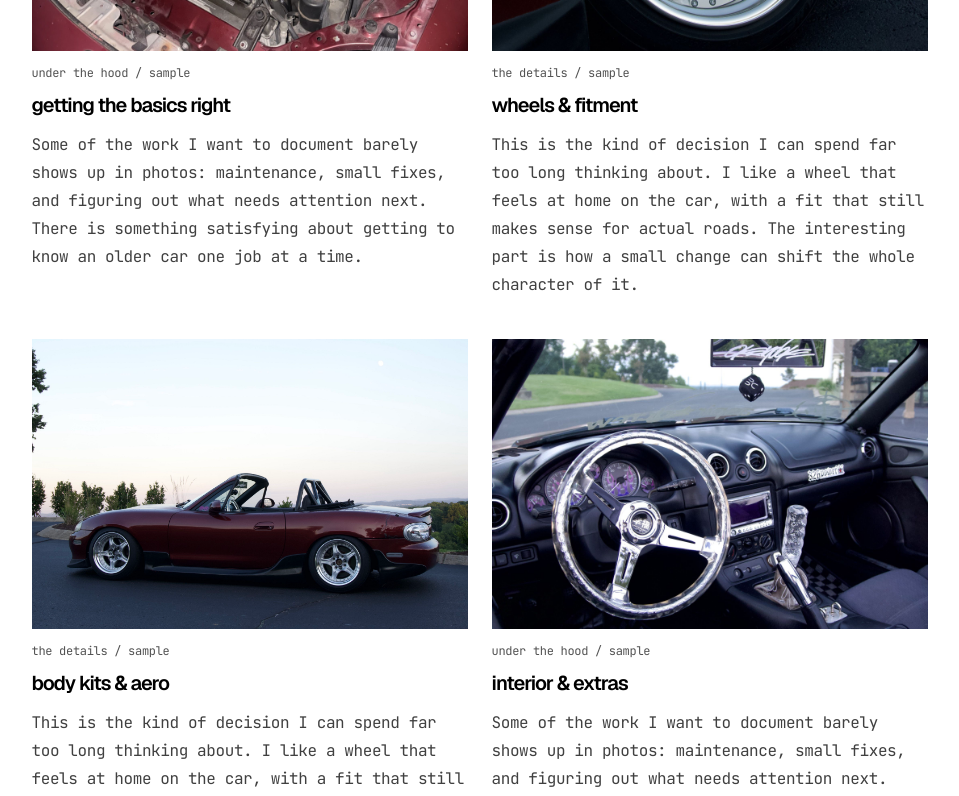
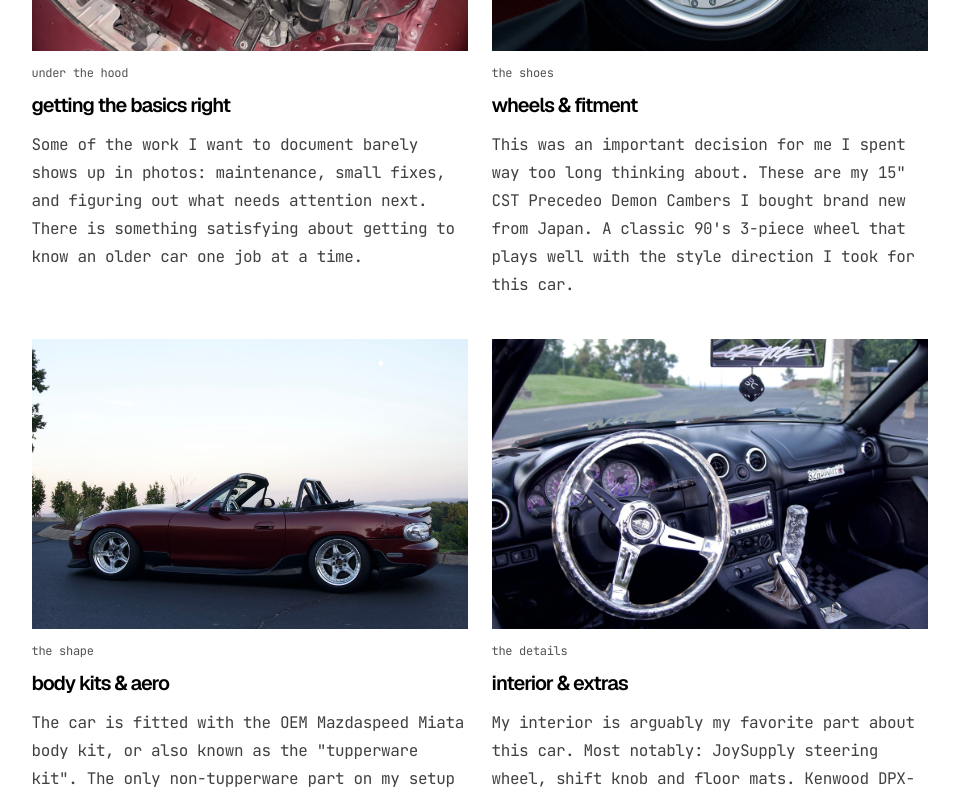
Before and after one commit to georgelth/GeorgePortfolio, a Next.js app: page /cars in a window 1280 px wide. Shown: the part 2260-3056 px from the top of the page, without its empty margins (153-1112 px from the left). Built offline with nearby package versions, Linux system fonts and the light colour scheme.

Commit message:
replaced more sample paragraphs.

```diff
--- a/app/cars/data.ts
+++ b/app/cars/data.ts
@@ -9,27 +9,27 @@ export const buildDetails = [
   },
   {
     title: 'wheels & fitment',
-    label: 'the details',
+    label: 'the shoes',
     src: '/cars/wheels.jpg',
     alt: '',
     description:
-      'This is the kind of decision I can spend far too long thinking about. I like a wheel that feels at home on the car, with a fit that still makes sense for actual roads. The interesting part is how a small change can shift the whole character of it.',
+      'This was an important decision for me I spent way too long thinking about. These are my 15\" CST Precedeo Demon Cambers I bought brand new from Japan. A classic 90\'s 3-piece wheel that plays well with the style direction I took for this car.',
   },
   {
     title: 'body kits & aero',
-    label: 'the details',
+    label: 'the shape',
     src: '/cars/aero.jpg',
     alt: '',
     description:
-      'This is the kind of decision I can spend far too long thinking about. I like a wheel that feels at home on the car, with a fit that still makes sense for actual roads. The interesting part is how a small change can shift the whole character of it.',
+      'The car is fitted with the OEM Mazdaspeed Miata body kit, or also known as the \"tupperware kit\". The only non-tupperware part on my setup is the Garage Vary replica front lip. I will be replacing this soon.',
   },
   {
     title: 'interior & extras',
-    label: 'under the hood',
+    label: 'the details',
     src: '/cars/interior.jpg',
     alt: '',
     description:
-      'Some of the work I want to document barely shows up in photos: maintenance, small fixes, and figuring out what needs attention next. There is something satisfying about getting to know an older car one job at a time.',
+      'My interior is arguably my favorite part about this car. Most notably: JoySupply steering wheel, shift knob and floor mats. Kenwood DPX-6021M radio (y2k radio excusively sold in Japan). Custom gauge cluster from revlimiter.net',
   },
 ]
 
--- a/app/cars/page.tsx
+++ b/app/cars/page.tsx
@@ -104,7 +104,7 @@ export default function Cars() {
                 sizes="(max-width: 640px) 100vw, (max-width: 1024px) 50vw, 436px"
                 className="aspect-[3/2] w-full object-cover"
               />
-              <p className={smallText + ' mt-3'}>{detail.label} / sample</p>
+              <p className={smallText + ' mt-3'}>{detail.label}</p>
               <h3 className="mt-2 font-sans text-xl font-semibold">{detail.title}</h3>
               <p className={bodyText + ' mt-3'}>{detail.description}</p>
             </article>
```
